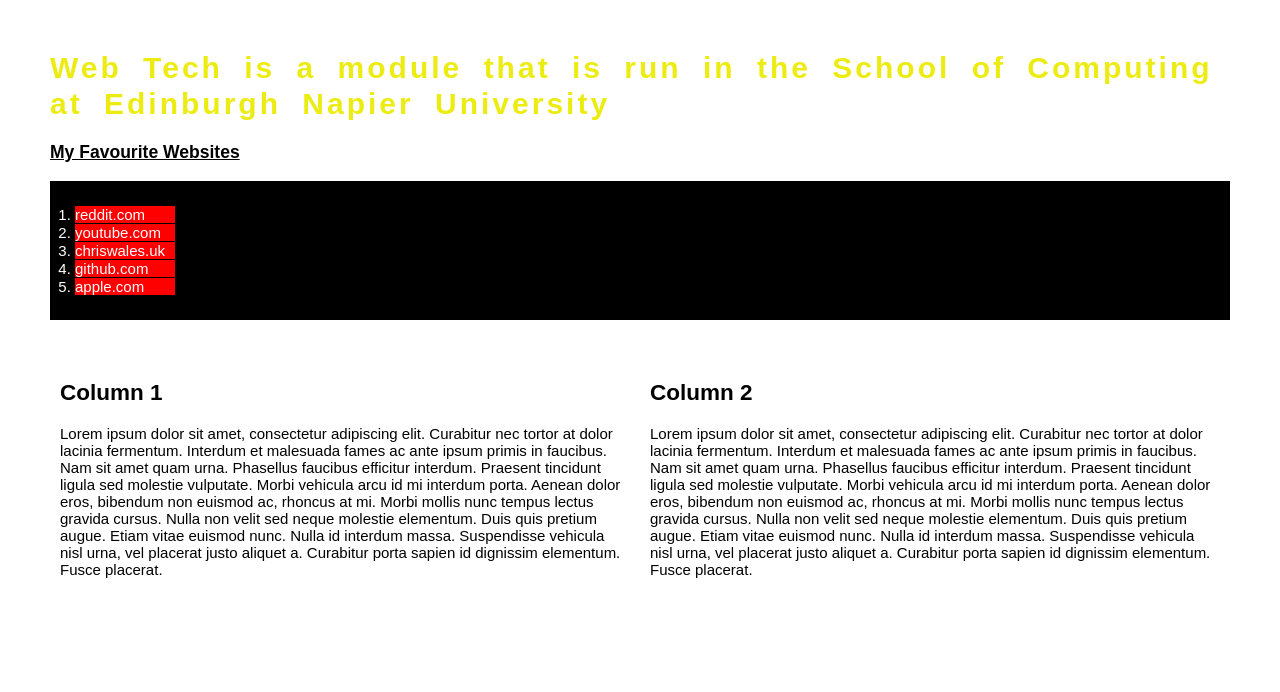
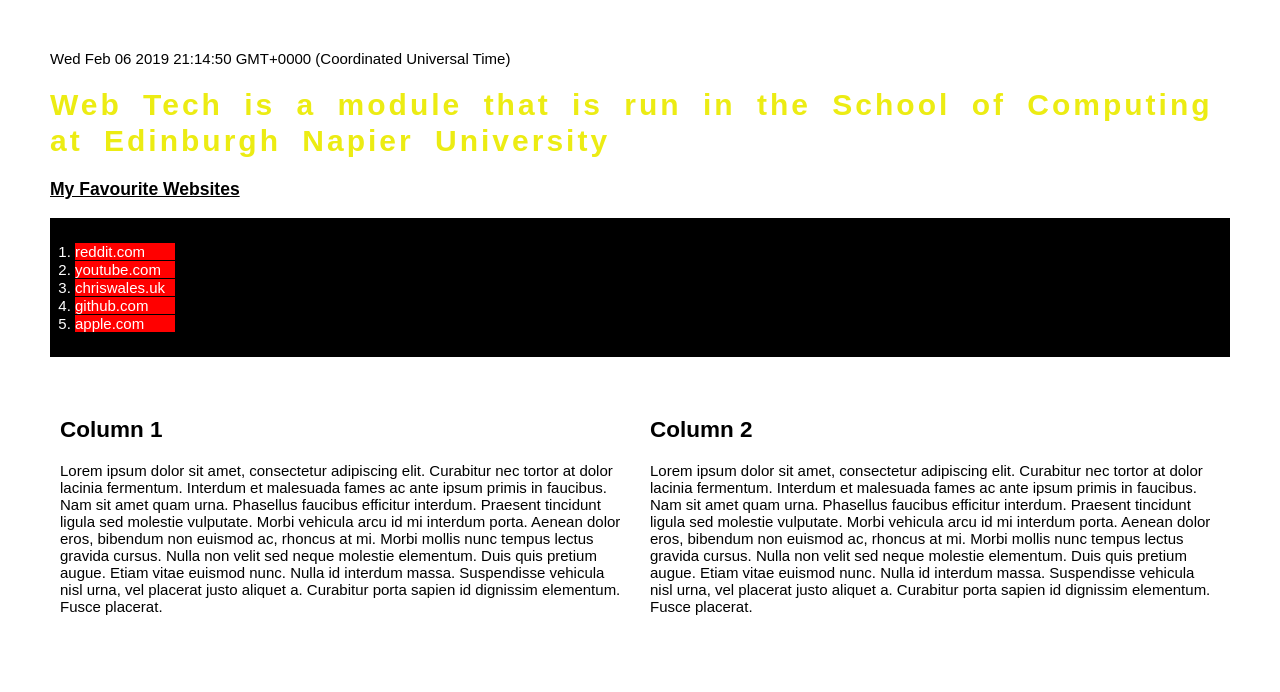
Before and after one commit to chriswales95/SET08101, a plain HTML site: page Lab 4/lab4.html in a window 1280 px wide. Drawn offline with Linux system fonts and the light colour scheme.

Commit message:
add current date script

```diff
--- a/Lab 4/lab4.html
+++ b/Lab 4/lab4.html
@@ -9,7 +9,15 @@ Lab 4
   <script src="scripts.js"></script>
   <title>SET08101 - Lab4</title >
   </head>
+
   <body id="body">
+    <p id="date"></p>
+
+    <script>
+      var d = new Date();
+      document.getElementById("date").innerHTML = d;
+    </script>
+
     <h1>Web Tech is a module that is run in the School of Computing at Edinburgh
       Napier University</h1>
     </body>
```
